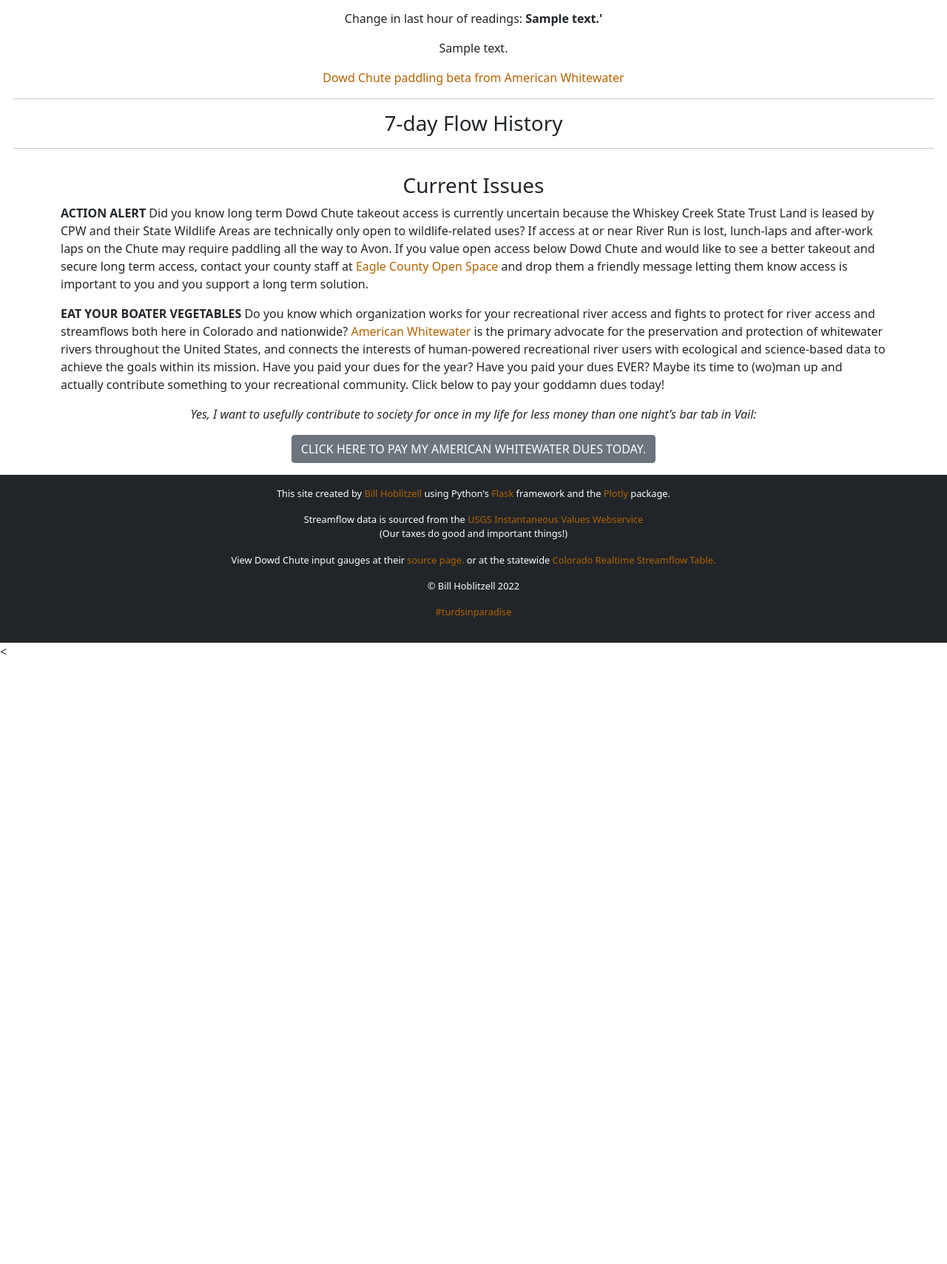
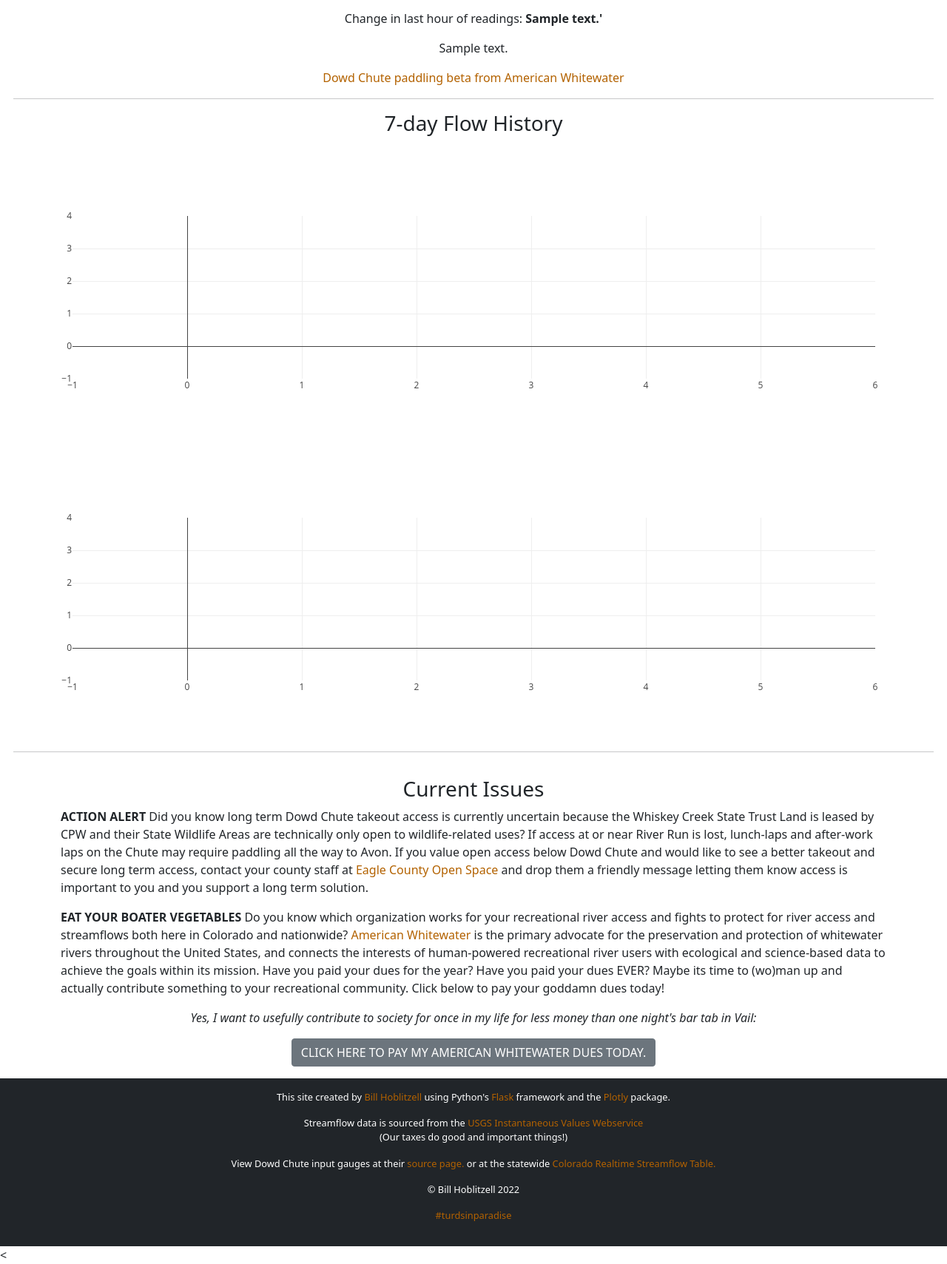
Before and after one commit to skisleeprepeat/dowd-chute-gauge, a Flask app: template dowd_gauge_app/templates/index.html in a window 1280 px wide. Shown: the part 262-1971 px from the top of the page at 74% size. Before the commit the page ends 1147 px from the top, so only its background shows below. Run offline with Flask 2, Linux system fonts and the light colour scheme; the template is opened without the code that fills it: most values are stand-ins (such as "Sample title", 1, 10 or a date in 2020); some libraries are stand-ins or nearby versions.

Commit message:
removed modebar using css

```diff
--- a/dowd_gauge_app/static/css/01-local-styles.css
+++ b/dowd_gauge_app/static/css/01-local-styles.css
@@ -1,5 +1,7 @@
 /* my styles */
 
+/* turn off the modebar here because it's not working in config */
+.modebar { display: none !important; }
 
 /* reduce spacing between plots */
 .chart {
--- a/dowd_gauge_app/templates/index.html
+++ b/dowd_gauge_app/templates/index.html
@@ -127,8 +127,8 @@
       'responsive': true,
       'displayModeBar': false
     }
-    Plotly.plot('dowd_chart', data = dowd_graph, config = my_config); // call plotly's js method to place the plot in the div with the specified id
-    Plotly.plot('multi_chart', data = multi_graph, layout = {}, config = my_config);
+    Plotly.newPlot('dowd_chart', data = dowd_graph, config = my_config); // call plotly's js method to place the plot in the div with the specified id
+    Plotly.newPlot('multi_chart', data = multi_graph, config = my_config);
   </script>
 
   <script type='text/javascript'>
```
